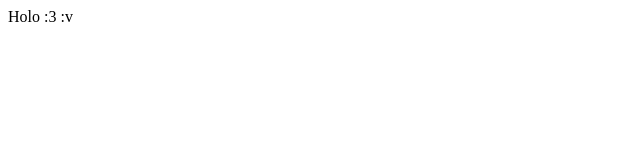
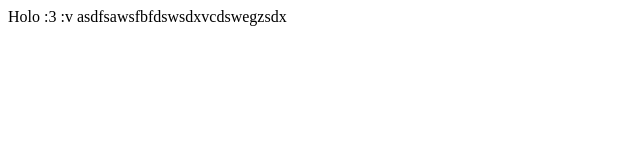
Before and after one commit to LaWeaDelCosoUwU/Connect_Final, a plain HTML site: page web/index.html in a window 1280 px wide. Shown: the whole page, without its empty margins (0-640 px from the left). Drawn offline with Linux system fonts and the light colour scheme.

Commit message:
commit de prueba

```diff
--- a/web/index.html
+++ b/web/index.html
@@ -11,6 +11,6 @@ and open the template in the editor.
     <meta name="viewport" content="width=device-width, initial-scale=1.0">
   </head>
   <body>
-    <div>Holo :3 :v</div>
+    <div>Holo :3 :v asdfsawsfbfdswsdxvcdswegzsdx</div>
   </body>
 </html>
```
